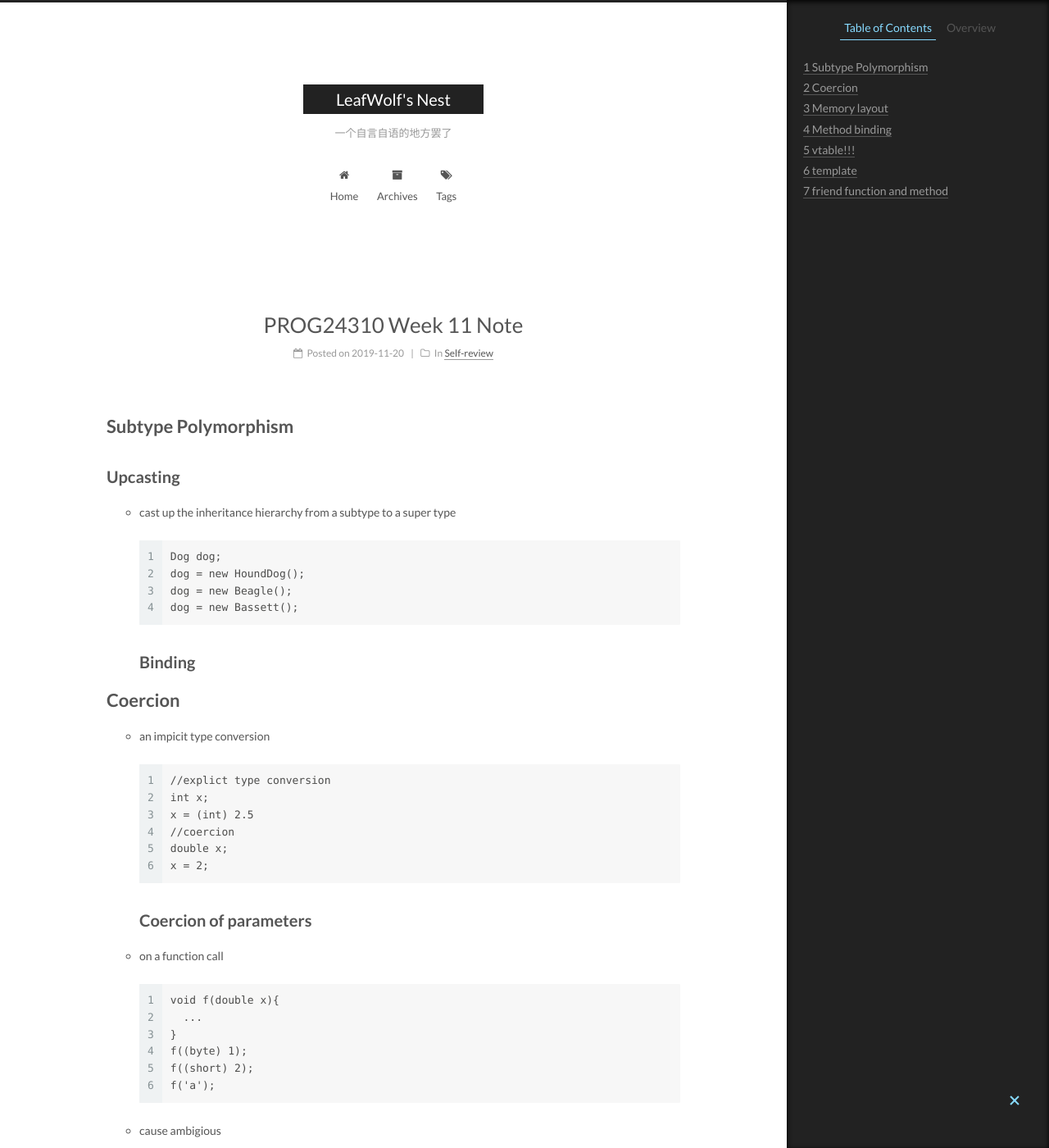
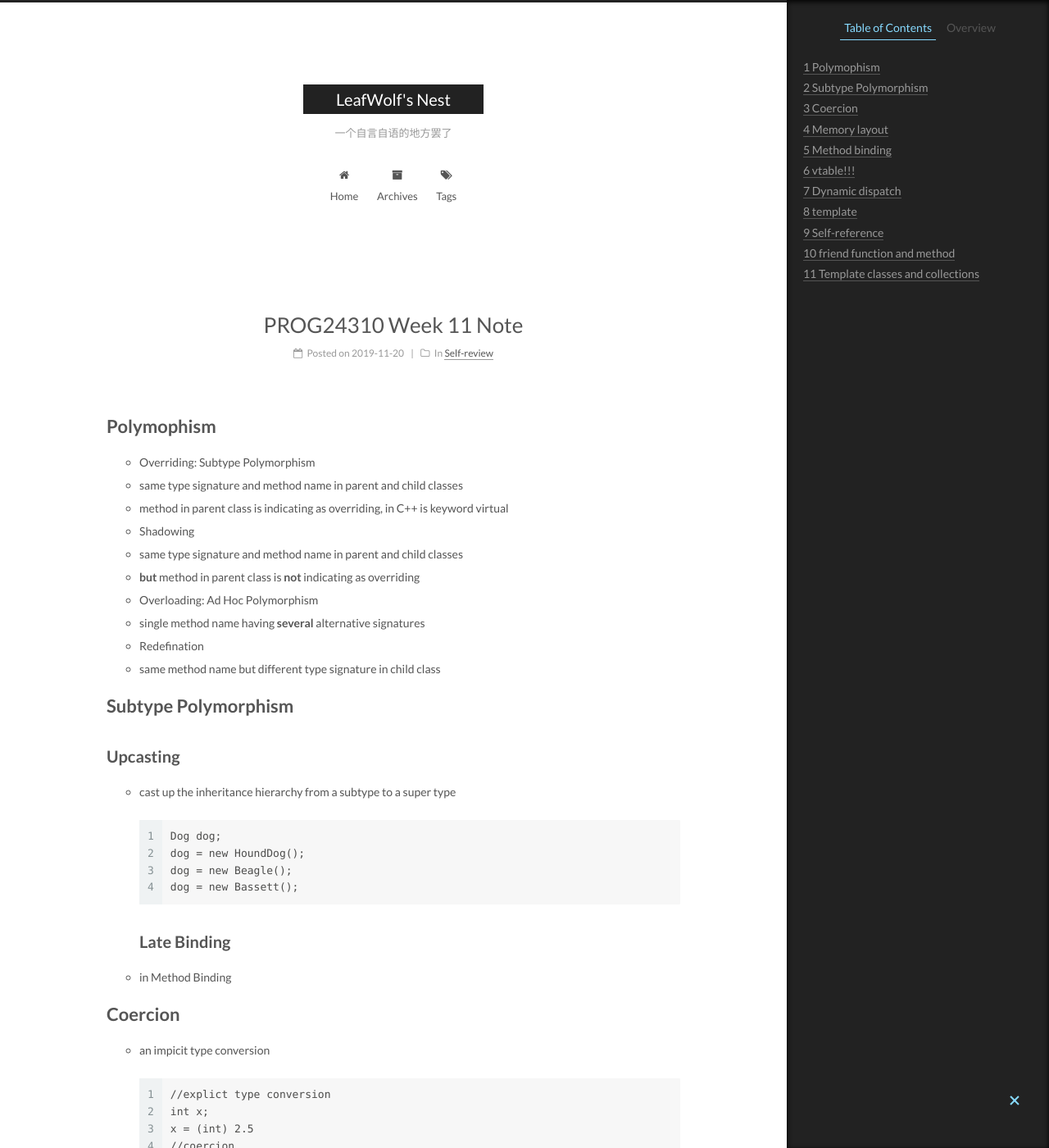
Before and after one commit to ALeafWolf/aleafwolf.github.io, a Jekyll site: the page built from _posts/2019-11-20-PROG24310-note-w11.md, in a window 1280 px wide and 1400 px high. Shown: the whole window at 82% size. Built offline with Jekyll 4.4.1, drawn with Linux system fonts in a browser that asks for light colours; some of the changed text lies outside the part shown.

Commit message:
Update 2019-11-20-PROG24310-note-w11.md

````diff
--- a/_posts/2019-11-20-PROG24310-note-w11.md
+++ b/_posts/2019-11-20-PROG24310-note-w11.md
@@ -3,6 +3,18 @@ title: PROG24310 Week 11 Note
 category: Self-review
 tag: PROG24310
 ---
+# Polymophism
+* Overriding: Subtype Polymorphism
+- same type signature and method name in parent and child classes
+- method in parent class is indicating as overriding, in C++ is keyword virtual
+* Shadowing
+- same type signature and method name in parent and child classes
+- **but** method in parent class is **not** indicating as overriding
+* Overloading: Ad Hoc Polymorphism
+- single method name having **several** alternative signatures
+* Redefination
+- same method name but different type signature in child class
+
 # Subtype Polymorphism
 ## Upcasting
 * cast up the inheritance hierarchy from a subtype to a super type
@@ -12,7 +24,8 @@ dog = new HoundDog();
 dog = new Beagle();
 dog = new Bassett();
 ```
-## Binding
+## Late Binding
+* in Method Binding
 
 # Coercion
 * an impicit type conversion
@@ -42,11 +55,19 @@ f('a');
 # Method binding
 * determing the method to execute
 ## Static binding
+* early binding
 * resolved at compile time
+* resolution based on static type of the object(s)
 ## Dynamic Binding
+* late binding
 * resolved at run-time
+* resolution based on dynamic type of the object(s)
 
 # vtable!!!
+
+# Dynamic dispatch
+* to lookup the appropriate function to call at the run-time
+* polymorphism can be used to extend the functionality of an existing method using it
 
 # template
 ```
@@ -54,5 +75,17 @@ template<class T>
 ...
 ```
 
+# Self-reference
+* objects are able to refer to themselves
+* "this" is a pointer to the object that are inside of
+
 # friend function and method
 * get access of all private data and functions of other class
+
+# Template classes and collections
+* vector: flexible-size array
+* deque: double-ended queue
+* list: doubly linked list
+* forward_list: singly linked list
+* array: fixed-size array
+* string: similar to vector which contains chars
````
